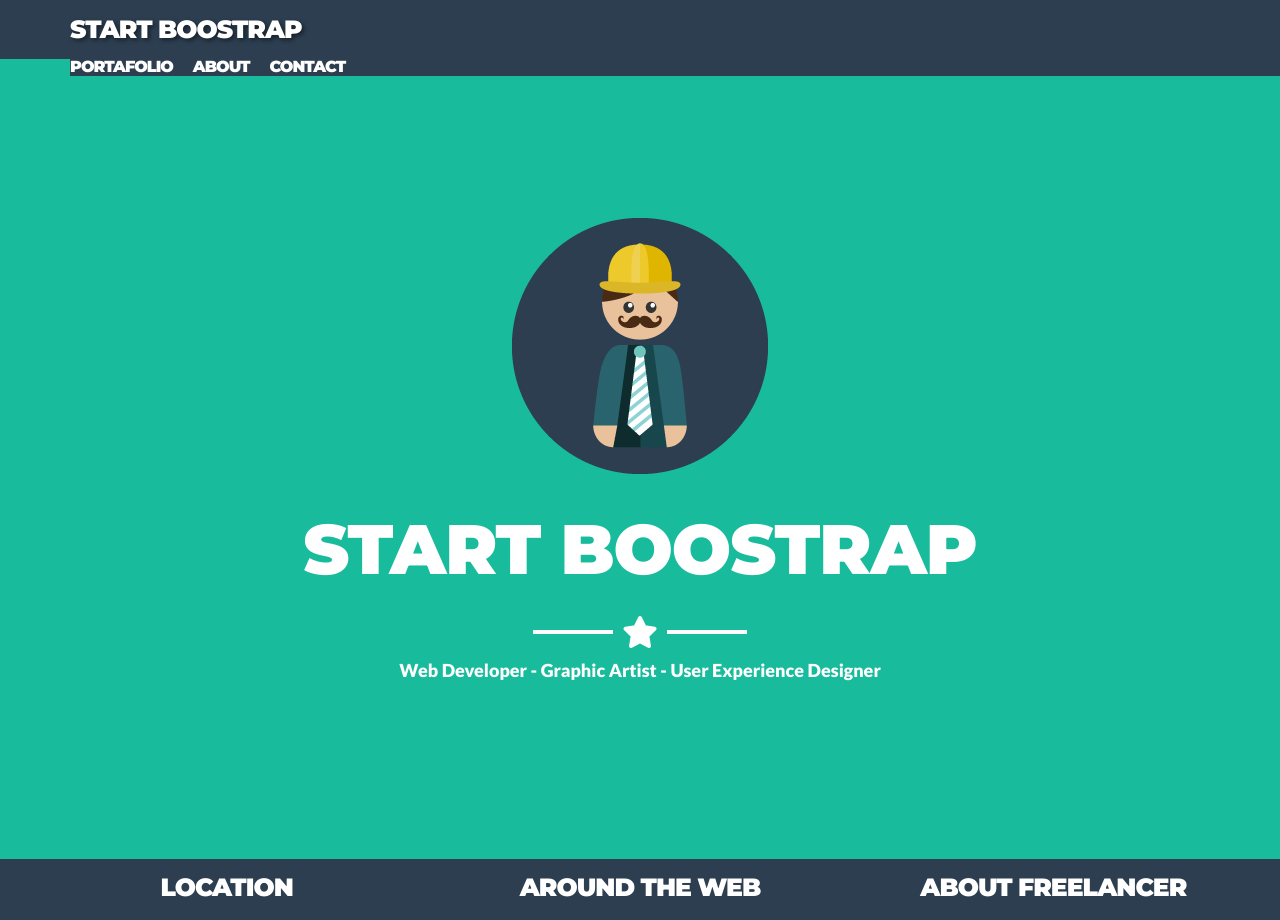
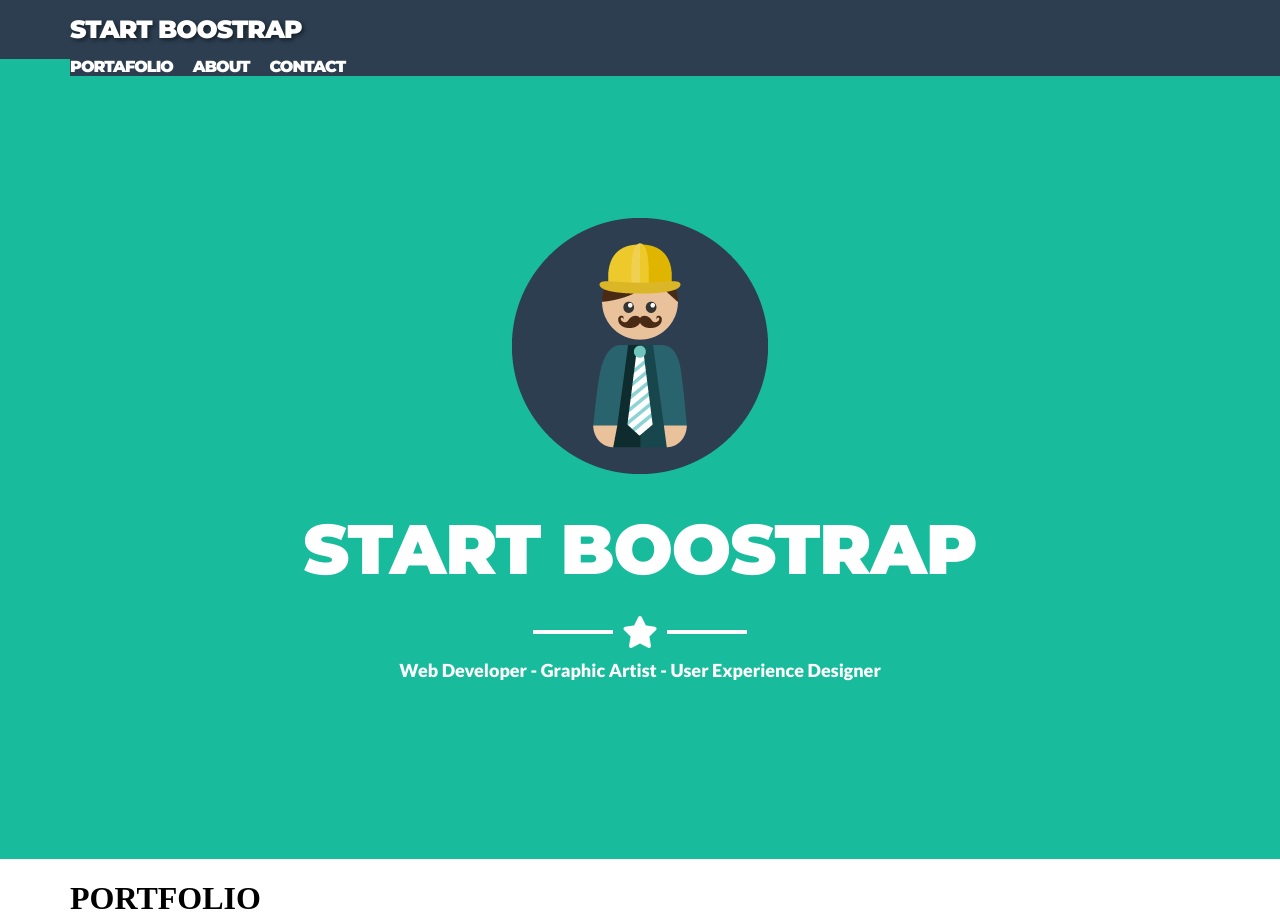
Before and after one commit to nelsonronaldobr/start-boostrap-react, a React (Vite) app: page / in a window 1280 px wide. Shown: the top 920 px of the page. Built offline with nearby package versions, Linux system fonts and the light colour scheme.

Commit message:
avance de secciones

```diff
--- a/src/App.jsx
+++ b/src/App.jsx
@@ -1,12 +1,13 @@
 import { Footer, Header, Main } from './components';
 import { SectionMain } from './components/sections';
-
+import { SectionPortfolio } from './components/sections';
 export const App = () => {
     return (
         <>
             <Header />
             <Main>
                 <SectionMain />
+                <SectionPortfolio/>
             </Main>
             <Footer />
         </>
--- /dev/null
+++ b/src/components/Title.jsx
@@ -0,0 +1,6 @@
+
+export const Title = ({children}) => {
+  return (
+    <h1>{children}</h1>
+  )
+}
--- a/src/components/index.js
+++ b/src/components/index.js
@@ -5,5 +5,7 @@ export * from './IconHamburger';
 export * from './Logo';
 export * from './Main';
 export * from './Navbar';
+export * from './Title';
 export * from './foot-parts';
+export * from './index';
 export * from './sections';
--- /dev/null
+++ b/src/components/sections/SectionContact.jsx
@@ -0,0 +1,7 @@
+
+
+export const SectionContact = () => {
+  return (
+    <div>SectionContact</div>
+  )
+}
--- /dev/null
+++ b/src/components/sections/SectionPortfolio.jsx
@@ -0,0 +1,12 @@
+import { Title } from "../Title"
+import { Container } from "../Container"
+export const SectionPortfolio = () => {
+  return (
+    <div>
+        <Container>
+        <Title>PORTFOLIO</Title>
+        </Container>
+
+    </div>
+  )
+}
--- a/src/components/sections/index.js
+++ b/src/components/sections/index.js
@@ -1 +1,5 @@
+export * from './SectionAbout';
+export * from './SectionContact';
 export * from './SectionMain';
+export * from './SectionPortfolio';
+export * from './index';
```
Also changed, not shown: src/components/sections/SectionAbout.jsx (added).
